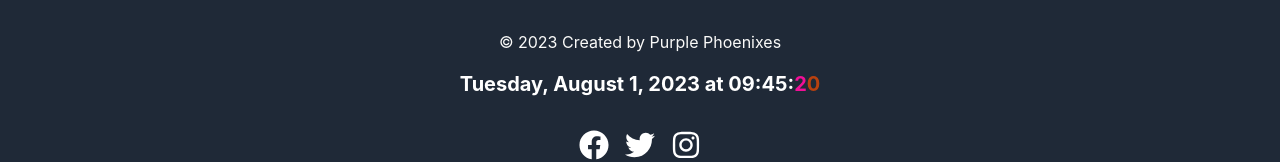
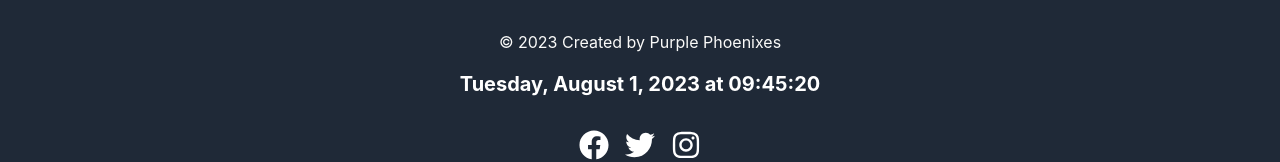
Before and after one commit to wunderfisch/nextjs_group_project, a Next.js app: page / in a window 1280 px wide. Shown: the part 1722-1884 px from the top of the page. Built offline with nearby package versions, Linux system fonts and the light colour scheme.

Commit message:
changes in footer

```diff
--- a/src/components/Footer.tsx
+++ b/src/components/Footer.tsx
@@ -1,23 +1,8 @@
 import React, { useState, useEffect } from "react";
 import { FaFacebook, FaTwitter, FaInstagram, FaEnvelope, FaPhone } from "react-icons/fa";
 
-
 const Footer = () => {
   const [currentDateTime, setCurrentDateTime] = useState<string>("");
-  const [lastTwoDigitsColor, setLastTwoDigitsColor] = useState<string[]>([
-    getRandomColor(),
-    getRandomColor(),
-  ]);
-
-  // Helper function to generate a random color
-  function getRandomColor() {
-    const letters = "0123456789ABCDEF";
-    let color = "#";
-    for (let i = 0; i < 6; i++) {
-      color += letters[Math.floor(Math.random() * 16)];
-    }
-    return color;
-  }
 
   useEffect(() => {
     const updateCurrentDateTime = () => {
@@ -34,13 +19,6 @@ const Footer = () => {
       };
       const formattedDateTime = now.toLocaleDateString(undefined, options);
       setCurrentDateTime(formattedDateTime);
-
-      // Update colors for each digit in the last two digits
-      const newColors = formattedDateTime
-        .slice(-2)
-        .split("")
-        .map(() => getRandomColor()); // Call getRandomColor for each digit
-      setLastTwoDigitsColor(newColors);
     };
 
     const interval = setInterval(updateCurrentDateTime, 1000);
@@ -64,8 +42,8 @@ const Footer = () => {
           </p>
           <p className="text-white text-xl font-bold flex justify-center py-4">
             {currentDateTime.slice(0, -2)}
-          <span style={{ color: lastTwoDigitsColor[0] }}>{currentDateTime.slice(-2, -1)}</span>
-          <span style={{ color: lastTwoDigitsColor[1] }}>{currentDateTime.slice(-1)}</span>
+            <span>{currentDateTime.slice(-2, -1)}</span>
+            <span>{currentDateTime.slice(-1)}</span>
           </p>
 
           <div className="flex justify-center space-x-4 py-4">
```
Lines whose indentation alone changed are shown as unchanged.
